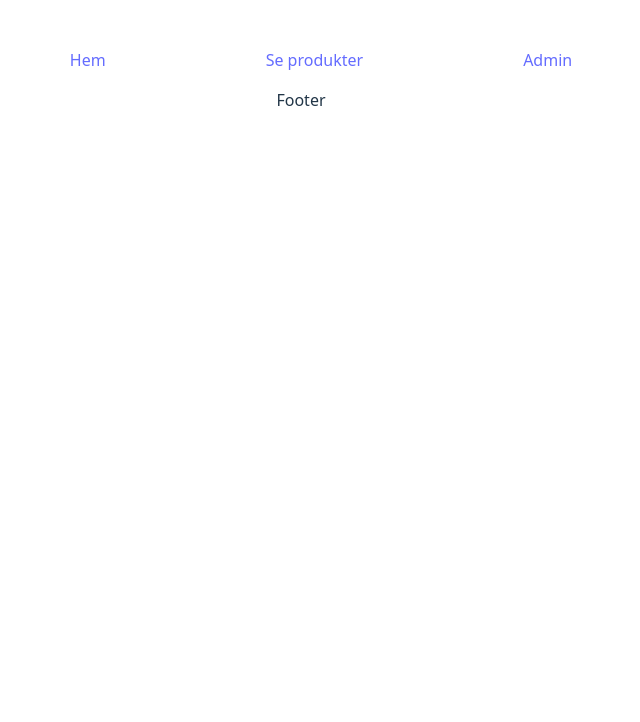
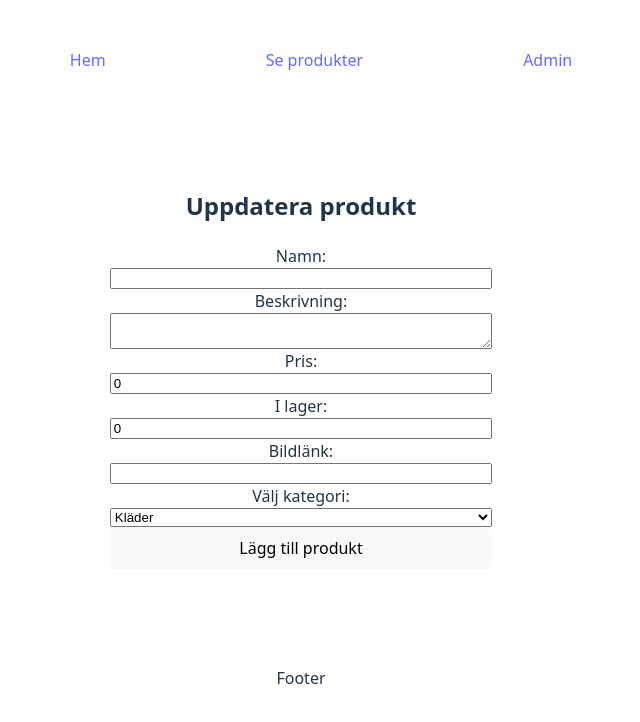
Before and after one commit to clarawappling/ecommerce, a React (Vite) app in the folder ecommerce-client/: page /admin/create-product in a window 1280 px wide. Shown: the top 722 px of the page, without its empty margins (339-979 px from the left). Built offline with nearby package versions, Linux system fonts and the light colour scheme.

Commit message:
functionality to create new product in place

```diff
--- a/ecommerce-client/src/pages/CreateProduct.tsx
+++ b/ecommerce-client/src/pages/CreateProduct.tsx
@@ -1,9 +1,98 @@
+import { ChangeEvent, FormEvent, useState } from "react"
+import { ProductCreate } from "../models/Product"
+import { useProduct } from "../hooks/useProduct"
+import { useNavigate } from "react-router"
+
 export const CreateProduct = () => {
+    const [product, setProduct] = useState<ProductCreate>({name:"", description:"", price:0, stock:0, category:"", image:""})
+    const {isLoading, error, createProductHandler} = useProduct()
+    const navigate = useNavigate()
 
+
+    const handleChange= (e: ChangeEvent<HTMLInputElement | HTMLTextAreaElement | HTMLSelectElement>) => {
+        const {type, name, value} = e.target;
+
+        if(type === "number") {
+            setProduct({...product, [name]: +value})
+        } else {
+            setProduct({...product, [name]: value})
+        }
+    }
+
+    const handleSubmit = async (e: FormEvent) => {
+        e.preventDefault();
+        await createProductHandler ({
+            name: product.name,
+            description: product.description,
+            stock: product.stock,
+            price: product.price,
+            category: product.category,
+            image: product.image
+        });
+        navigate("/admin/products");
+    }
+
+    if(isLoading) return <p>Loading..</p>
+    if(error) return <p>{error}</p>
 
     return (
         <>
+        <div className="product-container">
+                <h2>Uppdatera produkt</h2>
+                <form onSubmit={handleSubmit}>
+                <label htmlFor="name">Namn:</label>
+                <input
+                    name="name"
+                    id="name"
+                    value={product?.name ?? ''}
+                    onChange={(e) => {handleChange(e)}}
 
+                  />
+                  <label htmlFor="description">Beskrivning:</label>
+                  <textarea
+                    name="description"
+                    id="description"
+                    value={product?.description ?? ''}
+                    onChange={(e) => {handleChange(e)}}
+                  />
+                  <label htmlFor="price">Pris:</label>
+                  <input
+                  type="number"
+                  name="price"
+                  id="price"
+                  value={product?.price ?? ''}
+                  onChange={(e) => {handleChange(e)}}
+
+                  />
+                  <label htmlFor="stock">I lager:</label>
+                  <input
+                  type="number"
+                  name="stock"
+                  id="stock"
+                  value={product?.stock ?? ''}
+                  onChange={(e) => {handleChange(e)}}
+
+                  />
+                  <label htmlFor="image">Bildlänk:</label>
+                  <input
+                    name="image"
+                    id="image"
+                    value={product?.image ?? ''}
+                    onChange={(e) => {handleChange(e)}}
+                    />
+                   <label htmlFor="category">Välj kategori:</label>
+                        <select id="category" name="category" value={product?.category ?? ''} onChange={handleChange}>
+                        <option value="Kläder">Kläder</option>
+                        <option value="Prydnader">Prydnader</option>
+                        <option value="Teknik">Teknik</option>
+                        <option value="Utomhuslek">Utomhuslek</option>
+                        <option value="Sport">Sport</option>
+                        <option value="Övriga leksaker">Övriga leksaker</option>
+                        </select>
+                        <button>Lägg till produkt</button>
+
+                </form>
+            </div>
         </>
     )
 }
--- a/ecommerce-client/src/pages/ManageProducts.tsx
+++ b/ecommerce-client/src/pages/ManageProducts.tsx
@@ -24,7 +24,7 @@ export const ManageProducts = () => {
             <div className="product-list">
                 {
                     products.map((product) => (
-                        <article className="product-item">
+                        <article className="product-item" key={product.id}>
                             <p>{product.name}</p>
                             <p>{product.description}</p>
                             <p>{product.price}</p>
--- a/ecommerce-client/src/pages/UpdateProduct.tsx
+++ b/ecommerce-client/src/pages/UpdateProduct.tsx
@@ -97,6 +97,9 @@ const handleSubmit = async (e:FormEvent) => {
                         <option value="Kläder">Kläder</option>
                         <option value="Prydnader">Prydnader</option>
                         <option value="Teknik">Teknik</option>
+                        <option value="Utomhuslek">Utomhuslek</option>
+                        <option value="Sport">Sport</option>
+                        <option value="Övriga leksaker">Övriga leksaker</option>
                         </select>
                         <button>Uppdatera</button>
 
```
